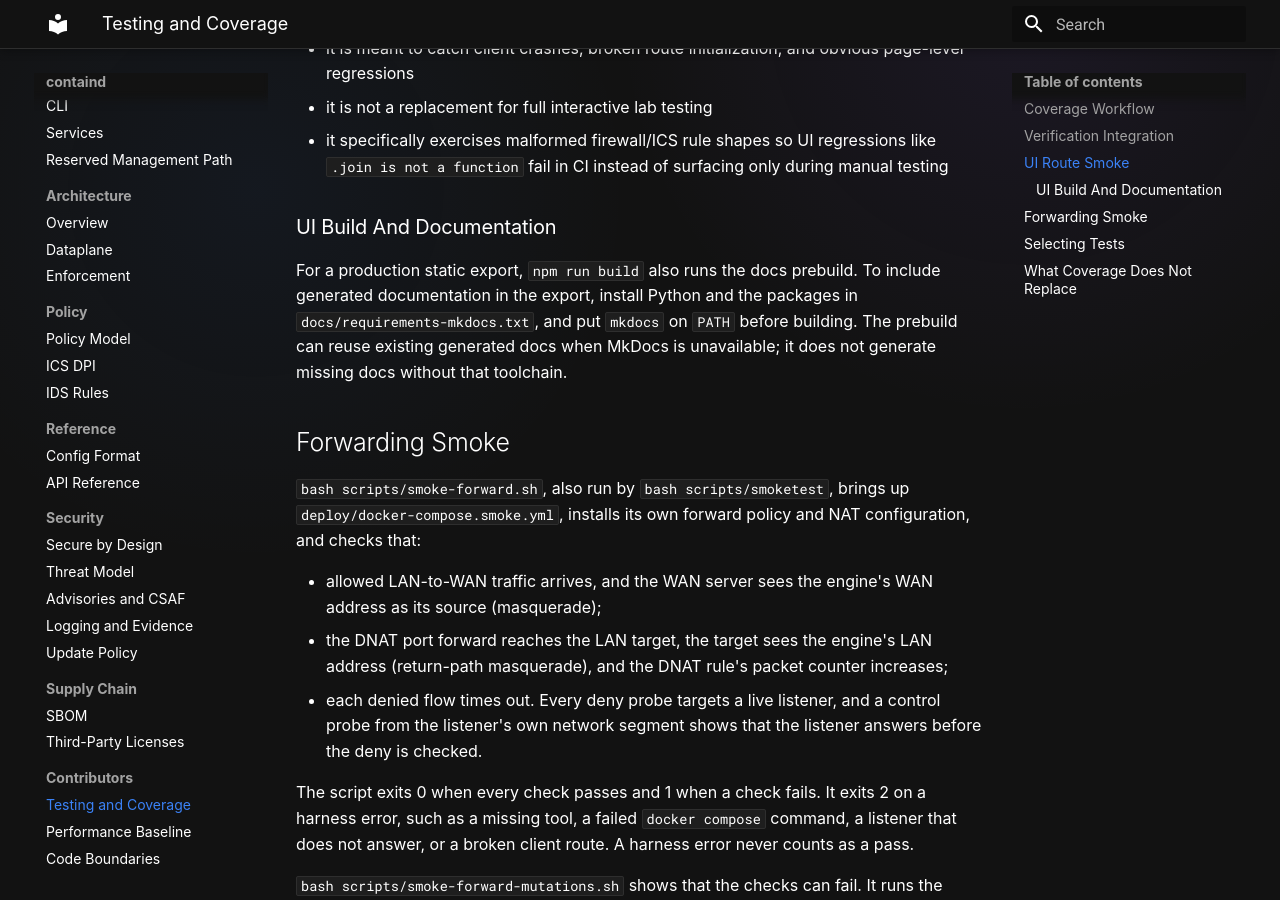
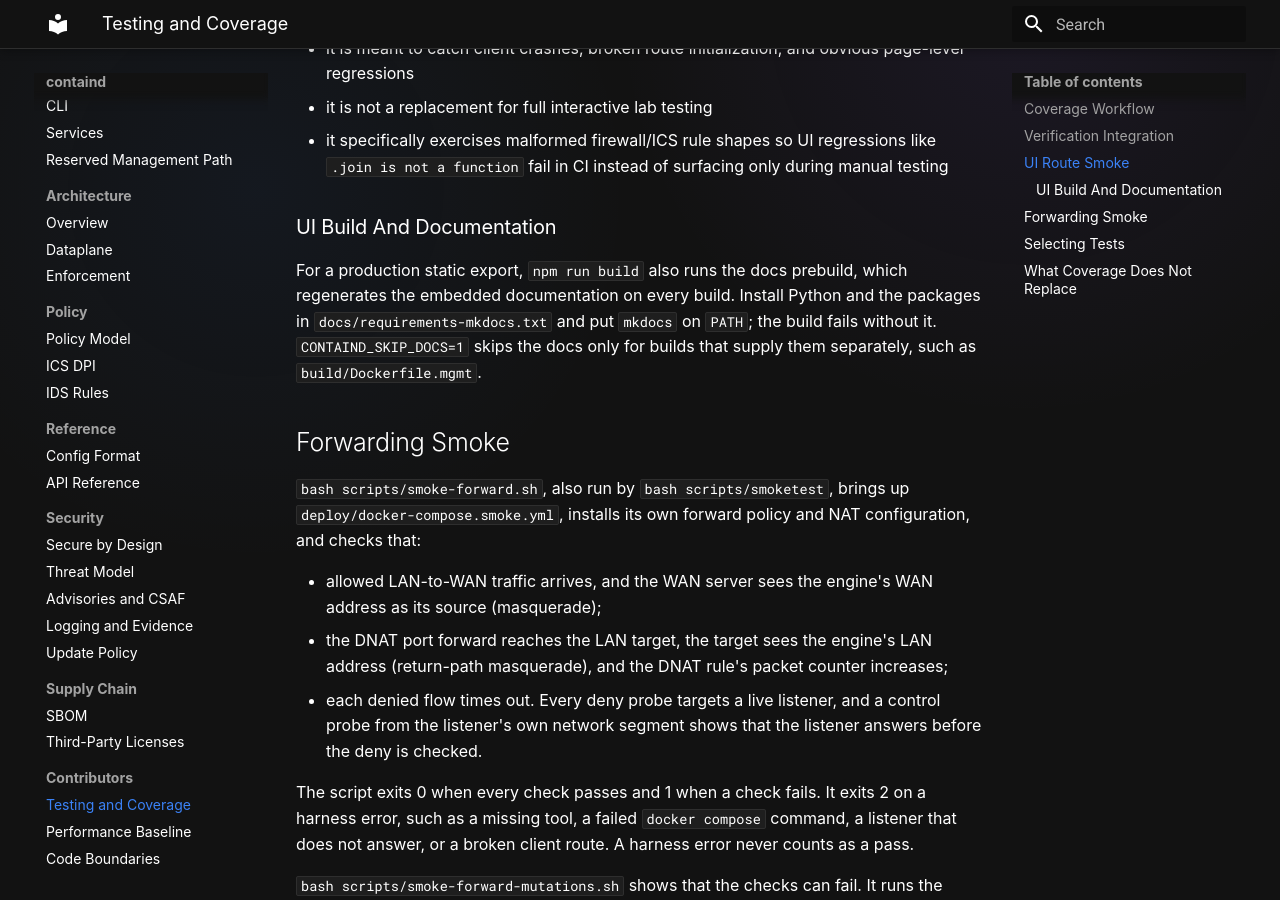
Before and after one commit to tonylturner/containd, an MkDocs documentation site: the page built from docs/mkdocs/testing.md, in a window 1280 px wide and 900 px high, scrolled down 1791 px. Built offline with MkDocs 1.6.1 and Material for MkDocs 9.7.7, drawn with Linux system fonts in a browser that asks for light colours.

Commit message:
Describe the always-regenerating docs prebuild in the testing guide

```diff
--- a/docs/mkdocs/testing.md
+++ b/docs/mkdocs/testing.md
@@ -83,11 +83,11 @@ This route smoke is intentionally shallow:
 
 ### UI Build And Documentation
 
-For a production static export, `npm run build` also runs the docs prebuild.
-To include generated documentation in the export, install Python and the
-packages in `docs/requirements-mkdocs.txt`, and put `mkdocs` on `PATH` before
-building. The prebuild can reuse existing generated docs when MkDocs is
-unavailable; it does not generate missing docs without that toolchain.
+For a production static export, `npm run build` also runs the docs prebuild,
+which regenerates the embedded documentation on every build. Install Python and
+the packages in `docs/requirements-mkdocs.txt` and put `mkdocs` on `PATH`; the
+build fails without it. `CONTAIND_SKIP_DOCS=1` skips the docs only for builds
+that supply them separately, such as `build/Dockerfile.mgmt`.
 
 ## Forwarding Smoke
 
```
